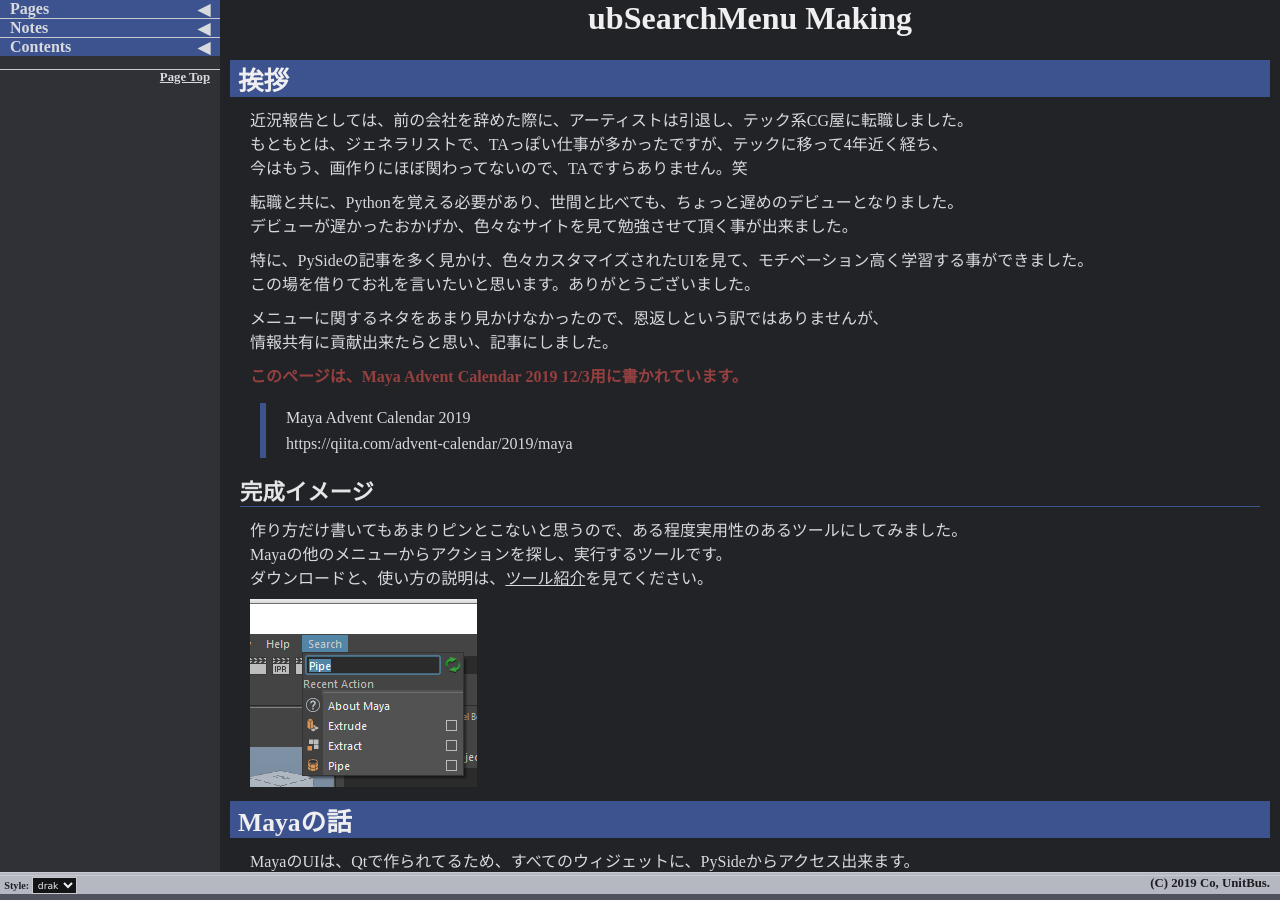
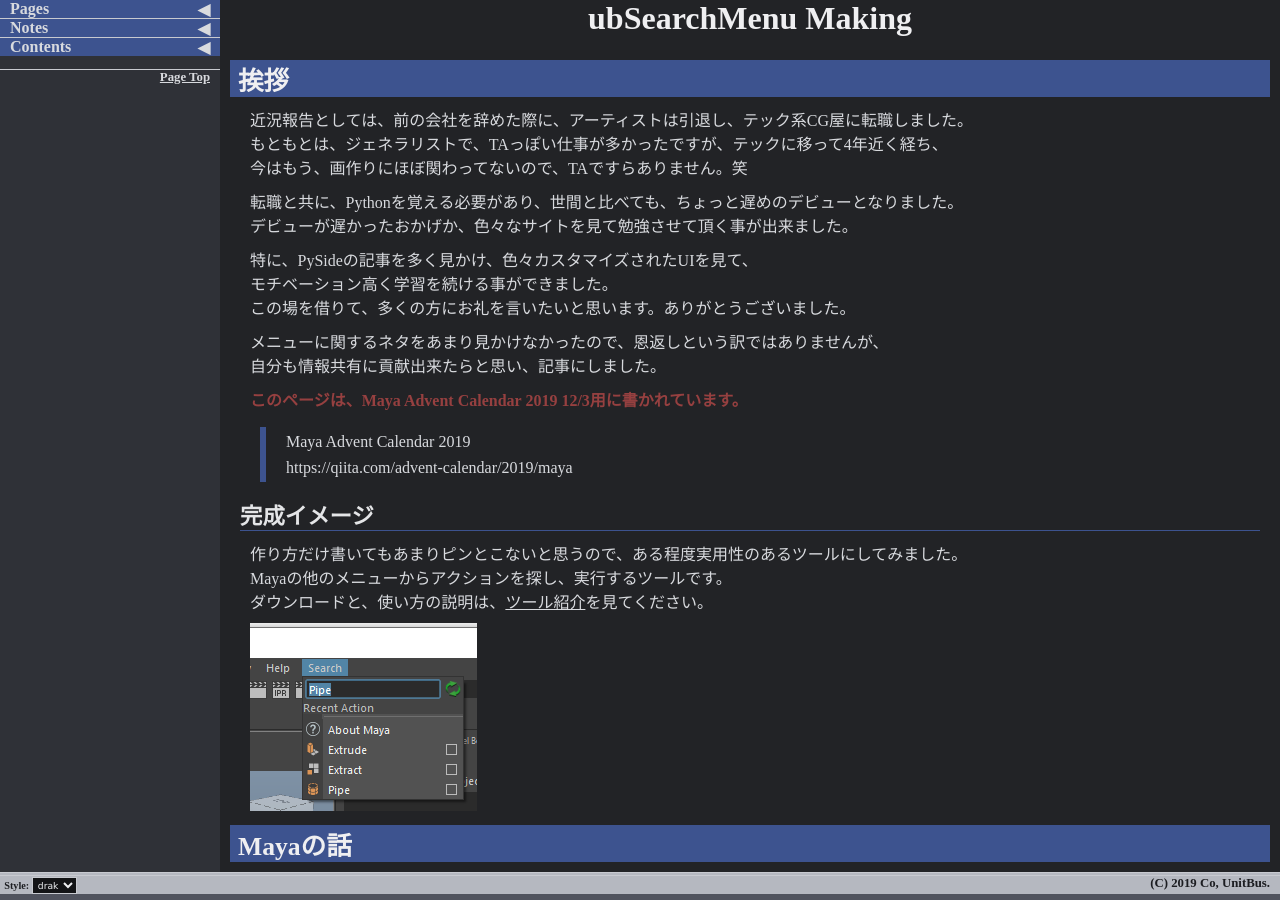
Before and after one commit to unitbus/unitbus.github.io, a Jekyll site: the page built from pages/docs/ubSearchMenu_making.md, in a window 1280 px wide and 900 px high. Built offline with Jekyll 4.4.1, drawn with Linux system fonts in a browser that asks for light colours.

Commit message:
Update ubSearchMenu_making.md

```diff
--- a/pages/docs/ubSearchMenu_making.md
+++ b/pages/docs/ubSearchMenu_making.md
@@ -12,11 +12,12 @@
 転職と共に、Pythonを覚える必要があり、世間と比べても、ちょっと遅めのデビューとなりました。
 デビューが遅かったおかげか、色々なサイトを見て勉強させて頂く事が出来ました。
 
-特に、PySideの記事を多く見かけ、色々カスタマイズされたUIを見て、モチベーション高く学習する事ができました。
-この場を借りてお礼を言いたいと思います。ありがとうございました。
+特に、PySideの記事を多く見かけ、色々カスタマイズされたUIを見て、
+モチベーション高く学習を続ける事ができました。
+この場を借りて、多くの方にお礼を言いたいと思います。ありがとうございました。
 
 メニューに関するネタをあまり見かけなかったので、恩返しという訳ではありませんが、
-情報共有に貢献出来たらと思い、記事にしました。
+自分も情報共有に貢献出来たらと思い、記事にしました。
 
 **このページは、Maya Advent Calendar 2019 12/3用に書かれています。**
 
```
